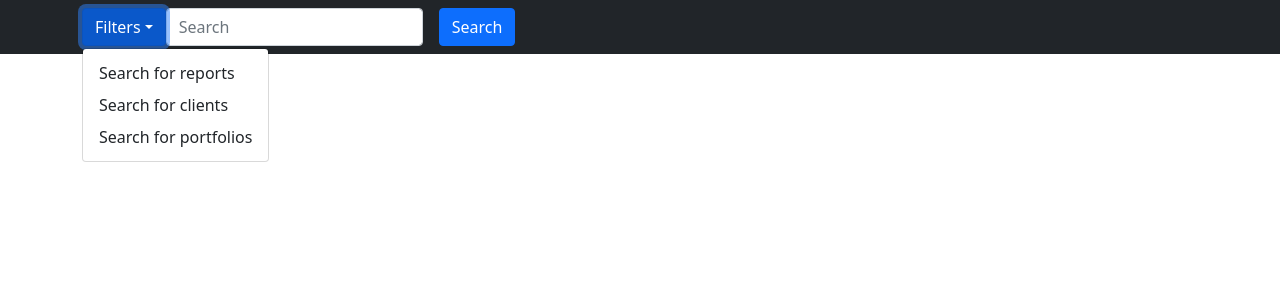
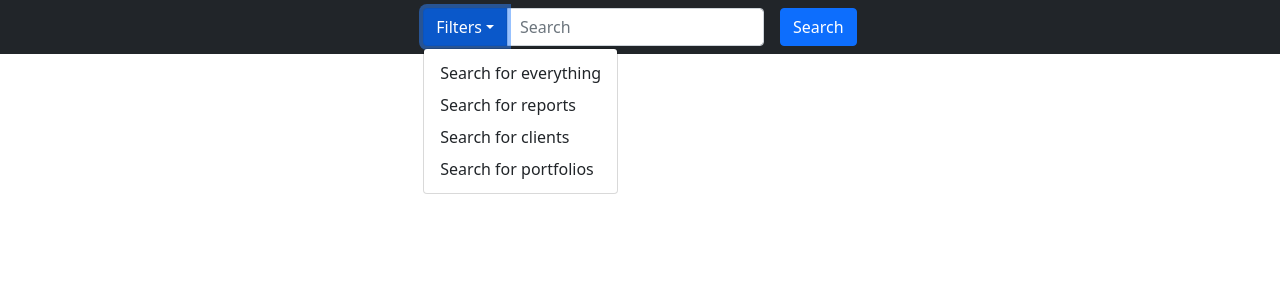
Before and after one commit to ewan-spence/SearchUI, a React (Create React App) app: page / in a window 1280 px wide. Both pictures are taken after a click on the button "Filters". Shown: the top 300 px of the page. Built offline with nearby package versions, Linux system fonts and the light colour scheme.

Commit message:
Working local search with clickable filters

```diff
--- a/package.json
+++ b/package.json
@@ -6,6 +6,7 @@
     "@testing-library/jest-dom": "^5.16.1",
     "@testing-library/react": "^12.1.2",
     "@testing-library/user-event": "^13.5.0",
+    "axios": "^0.25.0",
     "bootstrap": "^5.1.3",
     "react": "^17.0.2",
     "react-bootstrap": "^2.1.1",
--- a/src/App.js
+++ b/src/App.js
@@ -2,21 +2,33 @@ import './App.css';
 
 import 'bootstrap/dist/css/bootstrap.min.css';
 
+import Col from 'react-bootstrap/Col';
 import Container from 'react-bootstrap/Container';
-import Nav from 'react-bootstrap/Nav';
 import Navbar from 'react-bootstrap/Navbar';
-import NavDropdown from 'react-bootstrap/NavDropdown';
 
 import SearchBar from './Components/SearchBar';
+import SearchResultTable from './Components/SearchResultTable';
+
+import { useState } from 'react';
 
 function App() {
+  var sections = ["Reports", "Clients", "Portfolios"];
+
+  const [results, setResults] = useState({})
+
   return (
     <div className="App">
-      <Navbar bg="dark" expand="lg">
+      <Navbar bg="dark">
         <Container>
-          <SearchBar />
+          <Col style={{ alignItems: "center" }}>
+            <SearchBar filterOptions={sections} setResults={setResults} />
+          </Col>
         </Container>
       </Navbar>
+
+      <Container className="mt-5">
+        <SearchResultTable sections={sections} results={results} />
+      </Container>
     </div>
   );
 }
--- a/src/Components/SearchBar.js
+++ b/src/Components/SearchBar.js
@@ -1,5 +1,7 @@
 import { useRef, useState } from "react";
-import { Button, Dropdown, Form, Stack } from "react-bootstrap";
+import { Button, Container, Dropdown, Form, Row, Stack } from "react-bootstrap";
+
+const axios = require('axios');
 
 const useFocus = () => {
     const htmlElRef = useRef(null);
@@ -8,29 +10,50 @@ const useFocus = () => {
     return [htmlElRef, setFocus]
 }
 
-function SearchBar(props) {
-    const filterOptions = ["Reports", "Clients", "Portfolios"];
-
+function SearchBar({ filterOptions, setResults, ...rest }) {
     const [searchTerm, setSearchTerm] = useState("");
 
     const [focusRef, setFocus] = useFocus();
 
-    const onFilterSelect = (event) => {
-        if (searchTerm.includes('@')) {
-            var searchList = searchTerm.split(';');
+    const onSubmit = (event) => {
+        event.preventDefault();
+
+        var url = "https://localhost:44306/api/Search?search=" + searchTerm;
+
+        axios.get(url)
+            .then(res => {
+                setResults(res.data);
+            })
+    }
+
+    const removeFilter = (event) => {
+        // Split the current input on ; and trim whitespace
+        var searchList = searchTerm.split(';').map(term => term.trim());
 
         for (var index = 0; index < searchList.length; index++) {
             var term = searchList[index];
 
-                term.trim()
-
+            // Remove filters from the list and decrement the index
             if (term.startsWith("@")) {
                 searchList.splice(index, 1);
-
-                    setSearchTerm("@" + event.target.id + "; " + searchList.join('; '))
-                    break;
+                index--;
             }
         }
+
+        if (event.target.id === "") {
+            setSearchTerm(searchList.join('; '));
+        } else {
+            // Join the list of terms together
+            setSearchTerm("@" + event.target.id + "; " + searchList.join('; '))
+        }
+    }
+
+    // Add the selected filter to the search text
+    const onFilterSelect = (event) => {
+
+        // Handle removing previous filters
+        if (searchTerm.includes('@')) {
+            removeFilter(event);
         } else {
             setSearchTerm("@" + event.target.id + "; " + searchTerm);
         }
@@ -38,15 +61,19 @@ function SearchBar(props) {
         setFocus();
     }
 
-    return <Stack direction="horizontal" gap={3}>
-
+    return <Container>
+        <Row>
+            <Stack direction="horizontal" gap={3} style={{ justifyContent: "center" }}>
                 <Stack direction="horizontal" gap={0}>
                     <Dropdown>
-                <Dropdown.Toggle>
+                        <Dropdown.Toggle style={{ borderTopRightRadius: 0, borderBottomRightRadius: 0 }}>
                             Filters
                         </Dropdown.Toggle>
 
                         <Dropdown.Menu>
+                            <Dropdown.Item id="" onClick={removeFilter}>
+                                Search for everything
+                            </Dropdown.Item>
                             {filterOptions.map((option) => {
                                 return <Dropdown.Item id={option} onClick={onFilterSelect}>Search for {option.toLowerCase()}</Dropdown.Item>
                             })}
@@ -55,13 +82,19 @@ function SearchBar(props) {
 
                     <Form>
                         <Form.Group id="search" controlId="searchinput" >
-                    <Form.Control ref={focusRef} placeholder="Search" value={searchTerm} onChange={(event) => setSearchTerm(event.target.value)} />
+                            <Form.Control style={{ borderTopLeftRadius: 0, borderBottomLeftRadius: 0 }} ref={focusRef} placeholder="Search" value={searchTerm} onChange={(event) => setSearchTerm(event.target.value)} />
                         </Form.Group>
                     </Form>
                 </Stack>
 
-        <Button>Search</Button>
+                <Button onClick={onSubmit}>Search</Button>
             </Stack>
+        </Row>
+        <Row>
+
+        </Row>
+    </Container>
+
 }
 
 export default SearchBar;
--- /dev/null
+++ b/src/Components/SearchResultTable.js
@@ -0,0 +1,51 @@
+import { isNullOrUndefined, isObject } from '@syncfusion/ej2-base';
+import Table from 'react-bootstrap/Table';
+
+function SearchResultTable({ sections, results, ...rest }) {
+    return sections.map(resultType => {
+        var resultsOfType = results[resultType.toLowerCase()]
+        if (resultsOfType === undefined || resultsOfType.length === 0) {
+            return null;
+        } else {
+            return <Table bordered hover>
+                <thead>
+                    <tr>{resultType}</tr>
+                    <tr>
+                        {Object.keys(resultsOfType[0]).map(field => {
+                            if (isObject(resultsOfType[0][field])) return null;
+                            if (isNullOrUndefined(resultsOfType[0][field])) return null;
+                            if (field === "id") return null;
+
+                            return <td>{formatFieldName(field)}</td>
+                        })}
+                    </tr>
+                </thead>
+                <tbody>
+                    {resultsOfType.map(result => {
+                        return <tr>
+                            {Object.values(result).map((value, index) => {
+                                if (isObject(value)) return null;
+                                if (isNullOrUndefined(value)) return null;
+                                if (Object.keys(result)[index] === "id") return null;
+
+                                return <td>{value}</td>
+                            })}
+                        </tr>
+                    })}
+                </tbody>
+            </Table>
+        }
+    });
+}
+
+function formatFieldName(stringField) {
+    var words = stringField.match(/[A-Za-z][a-z]*|[0-9]+/g) || []
+
+    return words.map(capitalize).join(" ");
+}
+
+function capitalize(word) {
+    return word.charAt(0).toUpperCase() + word.substring(1);
+}
+
+export default SearchResultTable;
```
Also changed, not shown: src/logo.svg (deleted), 1 other file (tests, documents, lock files or other folders). Lines whose indentation alone changed are shown as unchanged.
